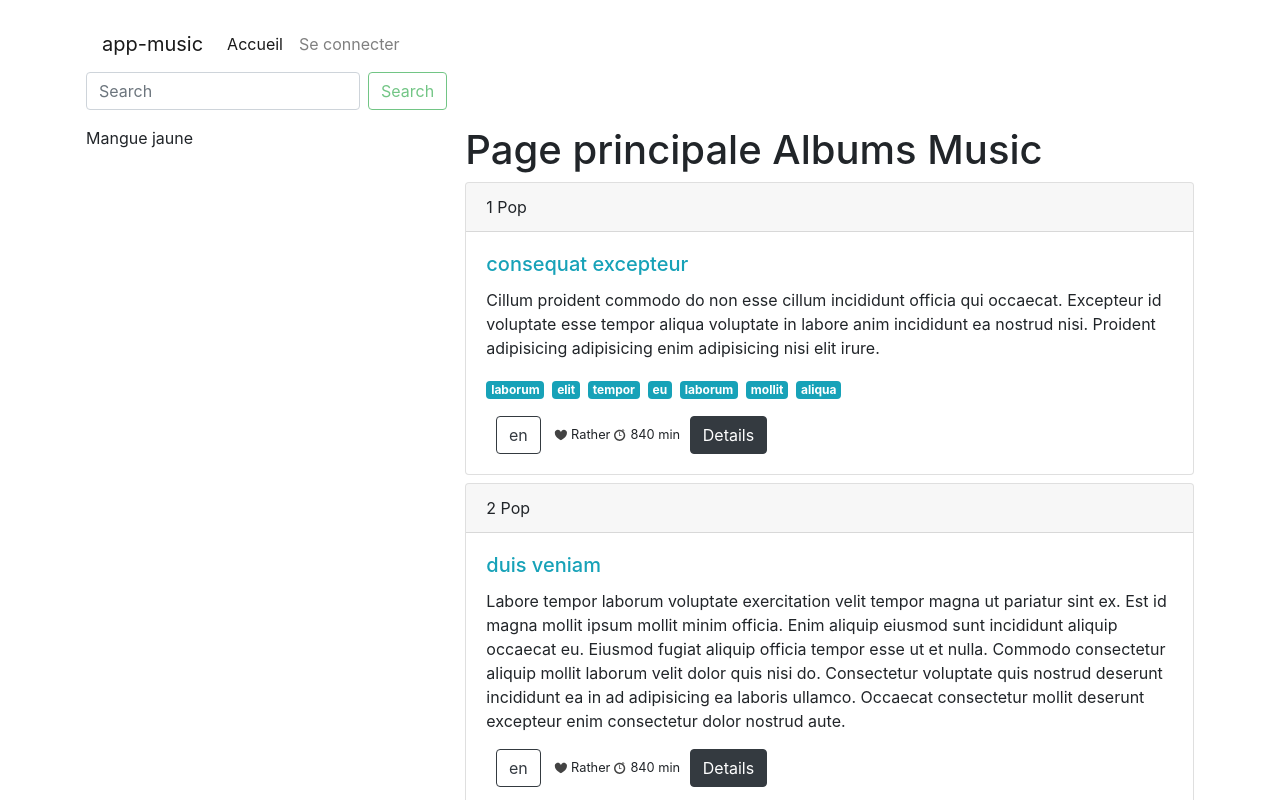
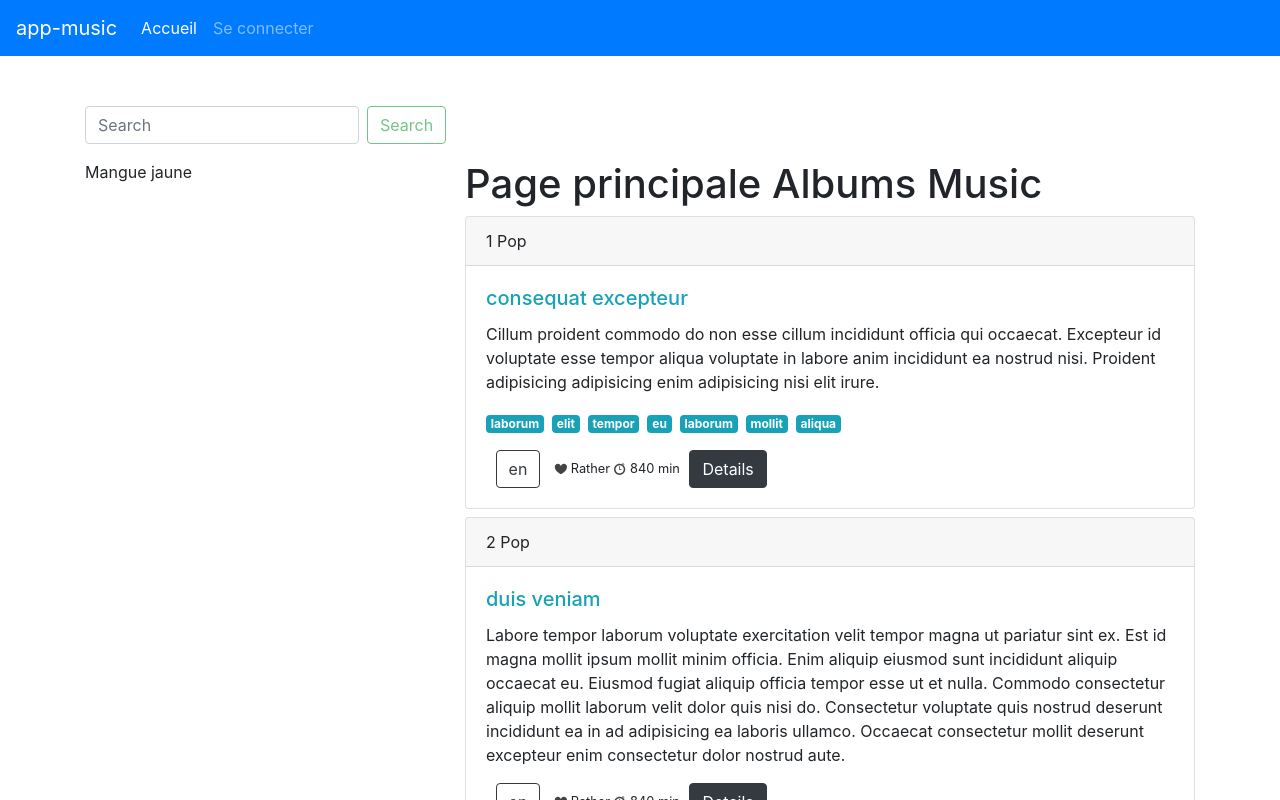
Before and after one commit to sergisergio/ANGULAR_app-music, an Angular app: page /albums in a window 1280 px wide. Shown: the top 800 px of the page. Built offline with nearby package versions, Linux system fonts and the light colour scheme.

Commit message:
update README

```diff
--- a/src/app/app.component.html
+++ b/src/app/app.component.html
@@ -1,5 +1,5 @@
-<div class="container principal" style="display: block; margin: 0 auto;">
-  <nav class="navbar navbar-expand-lg navbar-light">
+<div style="display: block; margin: 0 auto;">
+  <nav class="navbar navbar-expand-lg navbar-dark bg-primary">
     <a class="navbar-brand" routerLink="">{{ title }}</a>
     <button class="navbar-toggler" type="button" data-toggle="collapse" data-target="#navbarNavAltMarkup" aria-controls="navbarNavAltMarkup"
             aria-expanded="false" aria-label="Toggle navigation">
@@ -21,6 +21,7 @@
 
     </div>
   </nav>
-  <router-outlet></router-outlet>
-  <!--<app-albums></app-albums>-->
+  <div class="container" style="margin-top: 50px;">
+    <router-outlet></router-outlet>
+  </div>
 </div>
```
Also changed, not shown: 1 other file (tests, documents, lock files or other folders).
